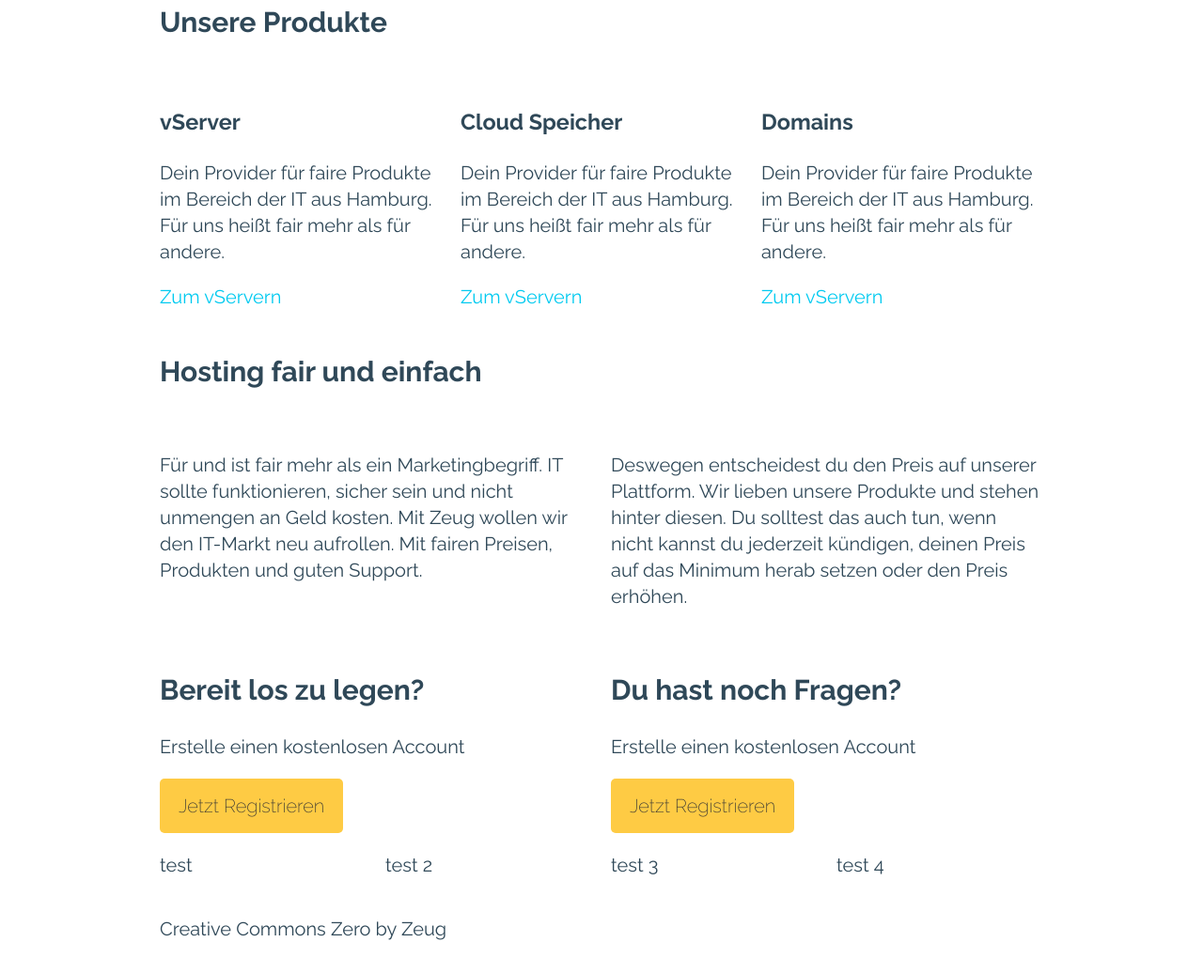
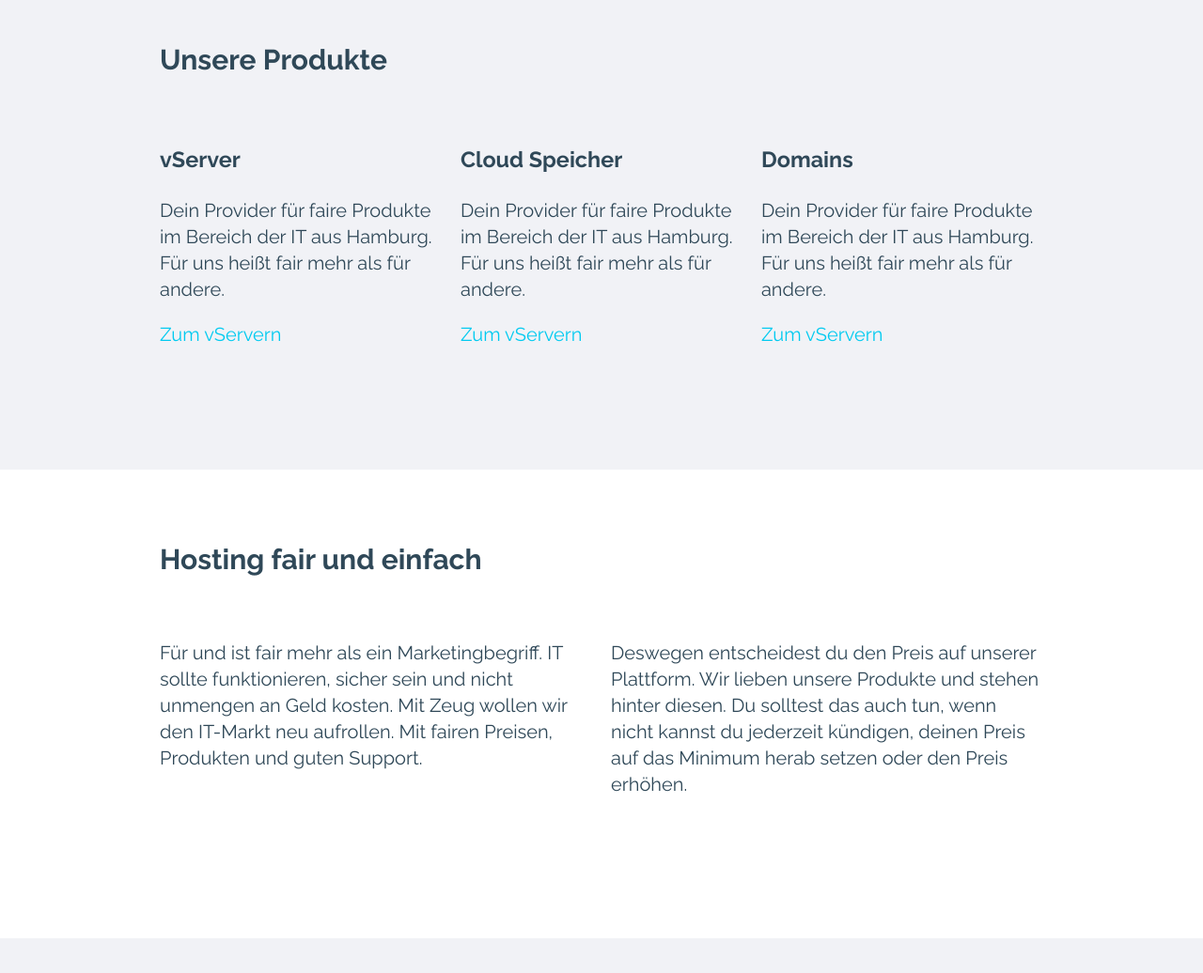
Before and after one commit to eclipse313/website, a plain HTML site: page index.html in a window 1280 px wide. Shown: the part 575-1611 px from the top of the page at 94% size. Drawn offline with nearby package versions, Linux system fonts and the light colour scheme; files that its build step writes are made by us from their sources.

Commit message:
Dose the Hero looks good?

```diff
--- a/resources/pages/_home.scss
+++ b/resources/pages/_home.scss
@@ -2,10 +2,16 @@
 // This file contains styles that are specific to the home page.
 // -----------------------------------------------------------------------------
 body.home {
+  background: #f1f2f6;
+
   header {
     background: #446CB3;
     clip-path: polygon(0 0,100% 0,100% calc(100% - 10vh),0% 100%);
     color: white;
+
+    section {
+      padding: 0;
+    }
 
     ul {
       li {
@@ -30,4 +36,12 @@ body.home {
       }
     }
   }
+
+  section {
+      padding: 5vh 0 15vh 0;
+
+      &.about {
+        background: white;
+      }
+  }
 }
```
